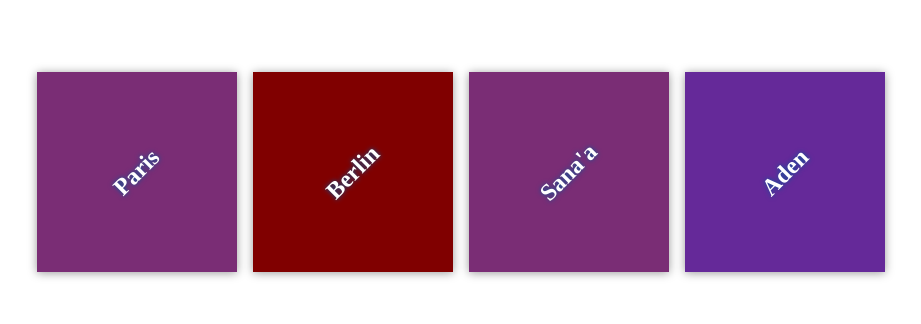
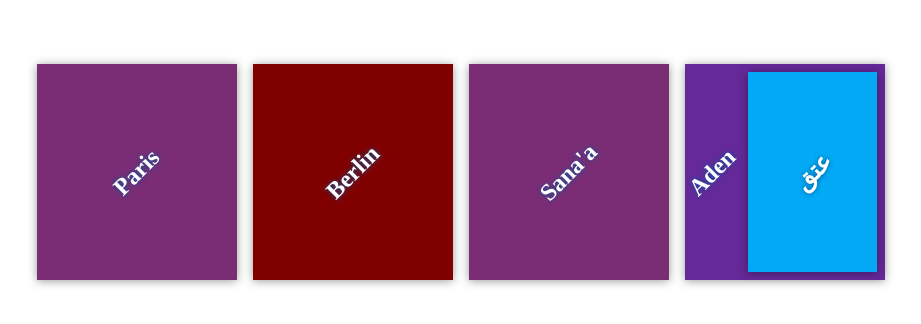
Before and after one commit to jubrannasser2/test_remote_repo1, a plain HTML site: page index.html in a window 1280 px wide. Shown: the part 228-552 px from the top of the page, without its empty margins (179-1100 px from the left). Drawn offline with Linux system fonts and the light colour scheme.

Commit message:
add atag destination

```diff
--- a/index.html
+++ b/index.html
@@ -24,6 +24,8 @@
 
             <div class="destination" id="aden">
                 <h2>Aden</h2>
+            <div class="destination" id="atag">
+                <h2>عتق</h2>
             </div>
         </div>
     </div>
```
